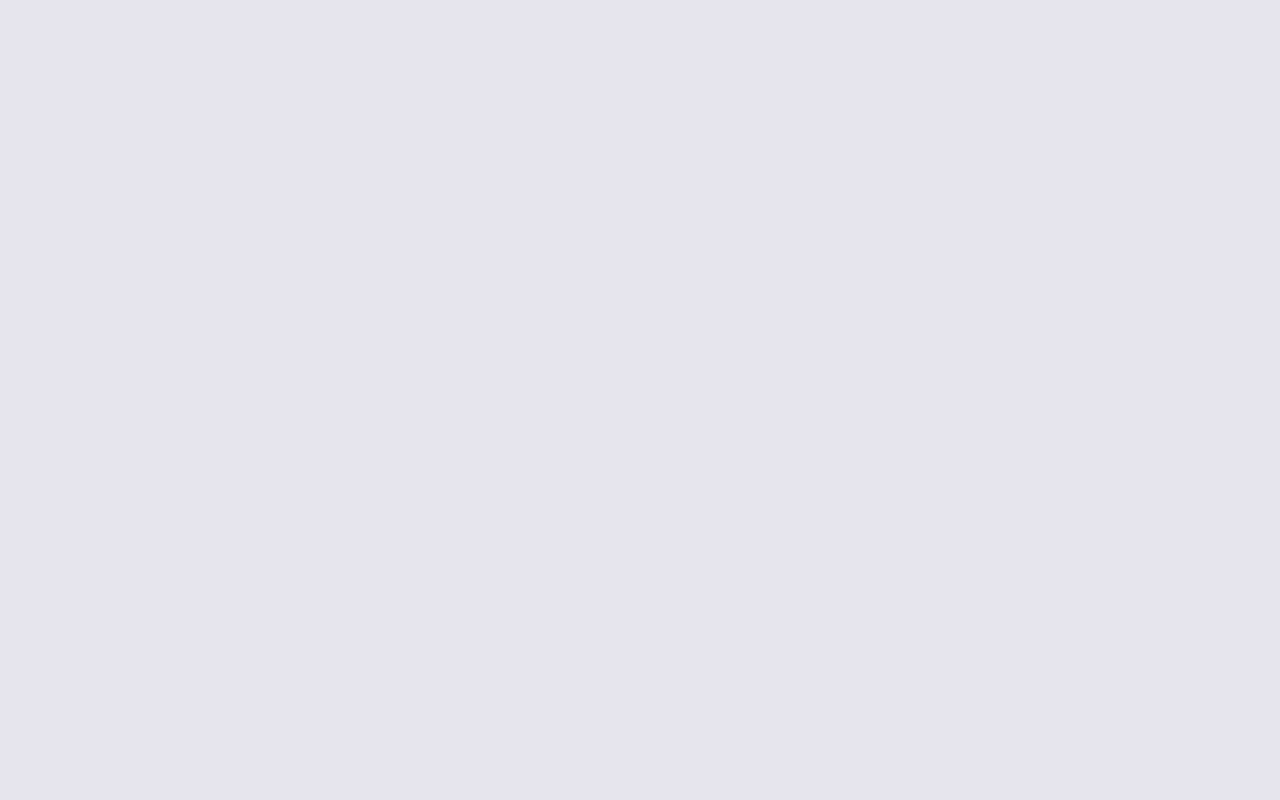
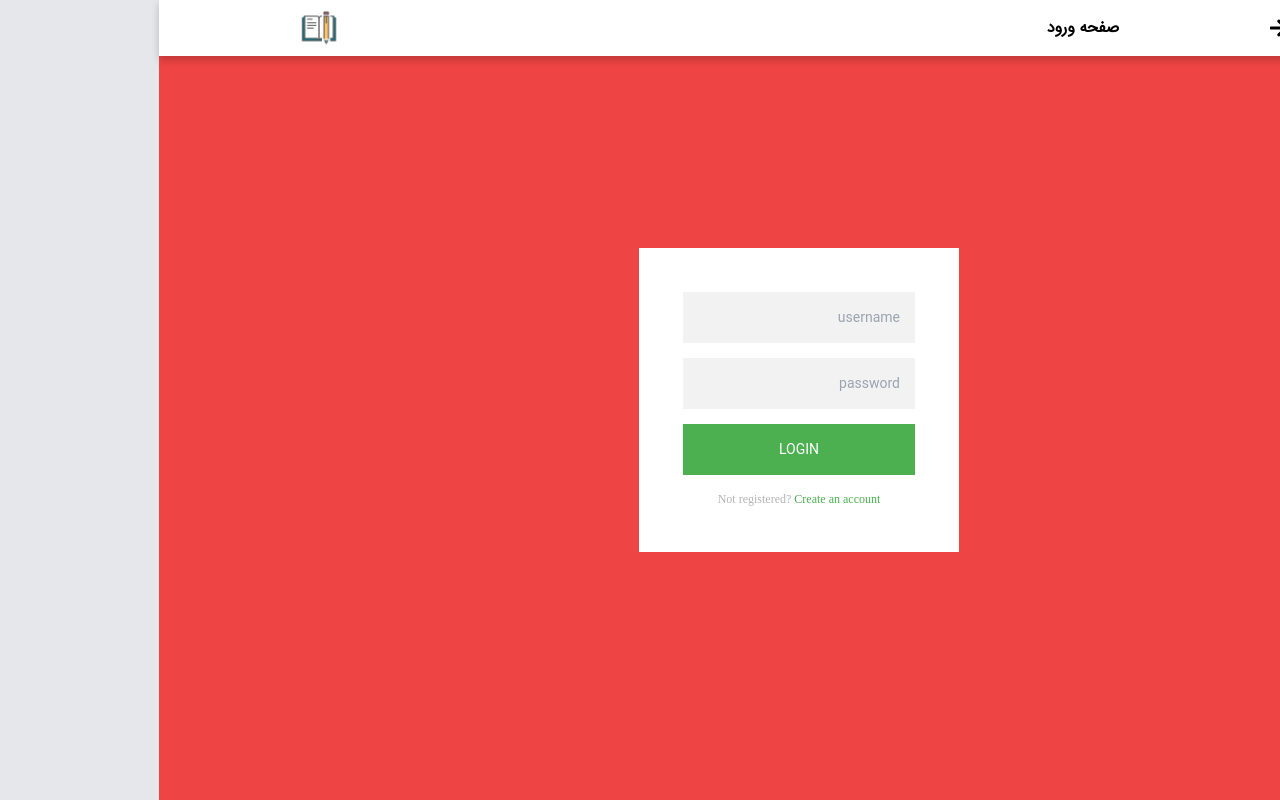
Before and after one commit to mohsenzamo/dictionary, a Vue app: page /login in a window 1280 px wide. Before the commit this address had no page. Built offline with nearby package versions, Linux system fonts and the light colour scheme.

Commit message:
create login page

```diff
--- a/src/router/index.ts
+++ b/src/router/index.ts
@@ -20,6 +20,12 @@ const routes: Array<RouteRecordRaw> = [
     // meta: { transition: 'slide-left' }
   },
   {
+    path: '/login',
+    name: 'Login',
+    component: () => import('../views/Login.vue')
+    // meta: { transition: 'slide-left' }
+  },
+  {
     path: '/index',
     redirect: '/'
   },
--- a/src/views/Home.vue
+++ b/src/views/Home.vue
@@ -7,6 +7,7 @@ const router = useRouter()
 const lockValue = ref(true)
 const quiz = ref('Quiz')
 const list = ref('List')
+const login = ref('Login')
 function pushLinkList (link:string, param:string) {
   router.push({
     name: link,
@@ -65,7 +66,7 @@ function submit () {
           rounded-l-full
           h-full
           text-sm
-          w-10
+          w-16
           grid
           items-center
           justify-items-center
@@ -76,7 +77,7 @@ function submit () {
         <fa icon="search" />
       </button>
     </div>
-    <div class="h-full flex flex-wrap gap-4 justify-center mt-2 mb-16">
+    <div class="h-full flex flex-wrap gap-4 justify-center mt-2 mb-16 px-4">
       <div
         class="category-box"
         @click="pushLinkList(list,list)"
@@ -114,7 +115,10 @@ function submit () {
         />
         <p>لوازم شخصی</p>
       </div>
-      <div class="category-box">
+      <div
+        class="category-box"
+        @click="pushLink(login)"
+      >
         <fa
           icon="clock"
           class="text-yellow-300 text-2xl"
--- /dev/null
+++ b/src/views/Login.vue
@@ -0,0 +1,130 @@
+<script lang="ts" setup>
+import backHeader from '../components/backHeader.vue'
+function toggleForm () {
+
+}
+</script>
+<template>
+  <backHeader>
+    صفحه ورود
+  </backHeader>
+  <div class="bg-red-500 h-screen grid items-center justify-center">
+    <div
+      class="form bg-white p-11 text-center w-80"
+    >
+      <form class="register-form">
+        <input
+          type="text"
+          placeholder="name"
+        >
+        <input
+          type="password"
+          placeholder="password"
+        >
+        <input
+          type="text"
+          placeholder="email address"
+        >
+        <button>create</button>
+        <p class="message">
+          Already registered? <a
+            href="#"
+            @click="toggleForm"
+          >Sign In</a>
+        </p>
+      </form>
+      <form class="login-form">
+        <input
+          type="text"
+          placeholder="username"
+        >
+        <input
+          type="password"
+          placeholder="password"
+        >
+        <button>login</button>
+        <p class="message">
+          Not registered? <a
+            href="#"
+            @click="toggleForm"
+          >Create an account</a>
+        </p>
+      </form>
+    </div>
+  </div>
+</template>
+<style>
+.form input {
+  font-family: "Roboto", sans-serif;
+  outline: 0;
+  background: #f2f2f2;
+  width: 100%;
+  border: 0;
+  margin: 0 0 15px;
+  padding: 15px;
+  box-sizing: border-box;
+  font-size: 14px;
+}
+.form button {
+  font-family: "Roboto", sans-serif;
+  text-transform: uppercase;
+  outline: 0;
+  background: #4CAF50;
+  width: 100%;
+  border: 0;
+  padding: 15px;
+  color: #FFFFFF;
+  font-size: 14px;
+  -webkit-transition: all 0.3 ease;
+  transition: all 0.3 ease;
+  cursor: pointer;
+}
+.form button:hover,.form button:active,.form button:focus {
+  background: #43A047;
+}
+.form .message {
+  margin: 15px 0 0;
+  color: #b3b3b3;
+  font-size: 12px;
+}
+.form .message a {
+  color: #4CAF50;
+  text-decoration: none;
+}
+.form .register-form {
+    display:none;
+}
+.container {
+  position: relative;
+  z-index: 1;
+  max-width: 300px;
+  margin: 0 auto;
+}
+.container:before, .container:after {
+  content: "";
+  display: block;
+  clear: both;
+}
+.container .info {
+  margin: 50px auto;
+  text-align: center;
+}
+.container .info h1 {
+  margin: 0 0 15px;
+  padding: 0;
+  font-size: 36px;
+  font-weight: 300;
+  color: #1a1a1a;
+}
+.container .info span {
+  color: #4d4d4d;
+  font-size: 12px;
+}
+.container .info span a {
+  color: #000000;
+  text-decoration: none;
+}
+.container .info span .fa {
+  color: #EF3B3A;
+}
+</style>
--- a/src/views/Quiz.vue
+++ b/src/views/Quiz.vue
@@ -23,16 +23,16 @@ import backHeader from '../components/backHeader.vue'
       </p>
     </div>
     <div class="h-full w-screen grid grid-cols-2 grid-rows-2 gap-3 p-4">
-      <p class="w-full bg-white rounded-2xl h-32 grid justify-items-center items-center font-IRANSans text-base shadow-2xl">
+      <p class="w-full bg-white rounded-2xl h-32 grid justify-items-center items-center font-IRANSans text-base shadow-2xl active:scale-105">
         نترس
       </p>
-      <p class="w-full bg-white rounded-2xl h-32 grid justify-items-center items-center font-IRANSans text-base shadow-2xl">
+      <p class="w-full bg-white rounded-2xl h-32 grid justify-items-center items-center font-IRANSans text-base shadow-2xl active:scale-105">
         نیاز نداشته باش
       </p>
-      <p class="w-full bg-green-500 rounded-2xl h-32 grid justify-items-center items-center font-IRANSans text-base shadow-2xl">
+      <p class="w-full bg-green-500 rounded-2xl h-32 grid justify-items-center items-center font-IRANSans text-base shadow-2xl active:scale-105">
         پیدا نکن
       </p>
-      <p class="w-full bg-red-500 rounded-2xl h-32 grid justify-items-center items-center font-IRANSans text-base shadow-2xl">
+      <p class="w-full bg-red-500 rounded-2xl h-32 grid justify-items-center items-center font-IRANSans text-base shadow-2xl active:scale-105">
         زنگ نزن
       </p>
     </div>
```
